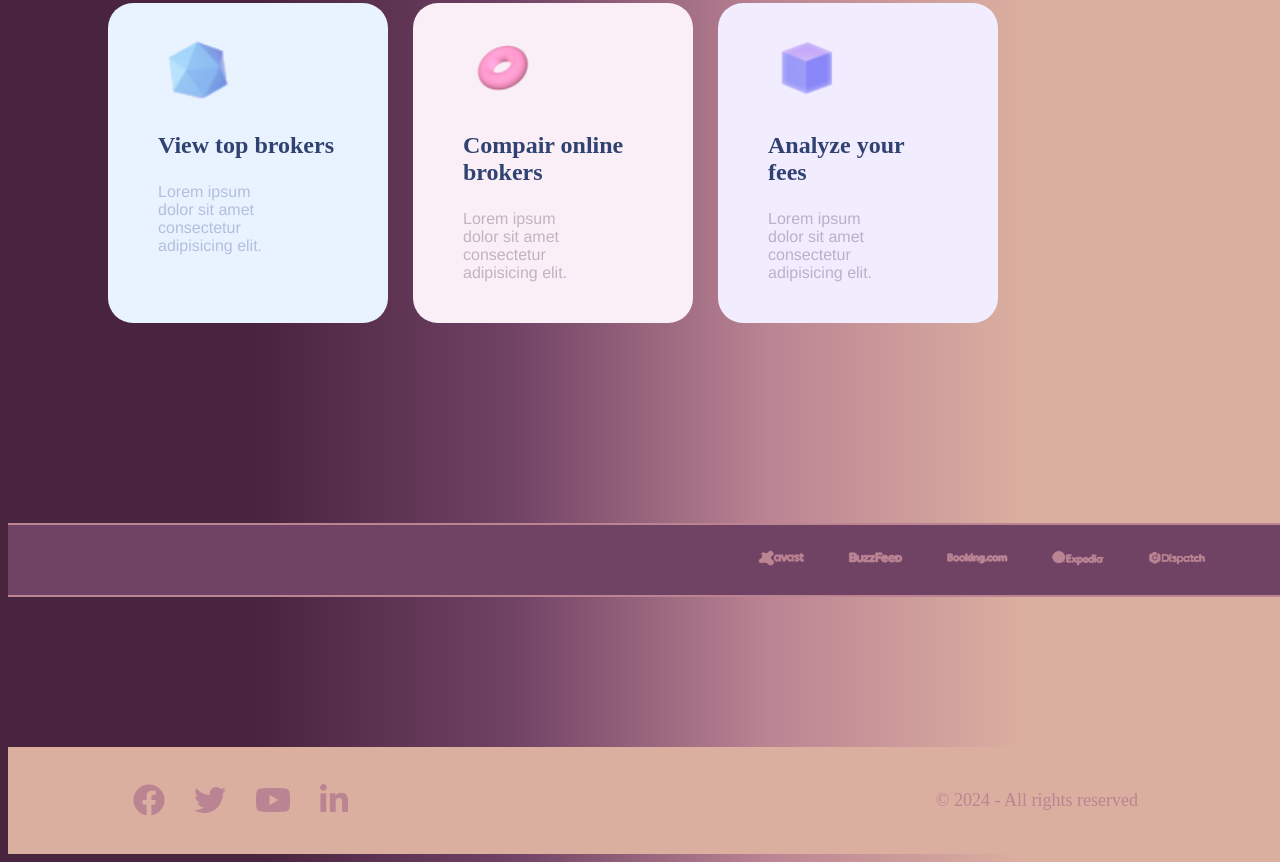
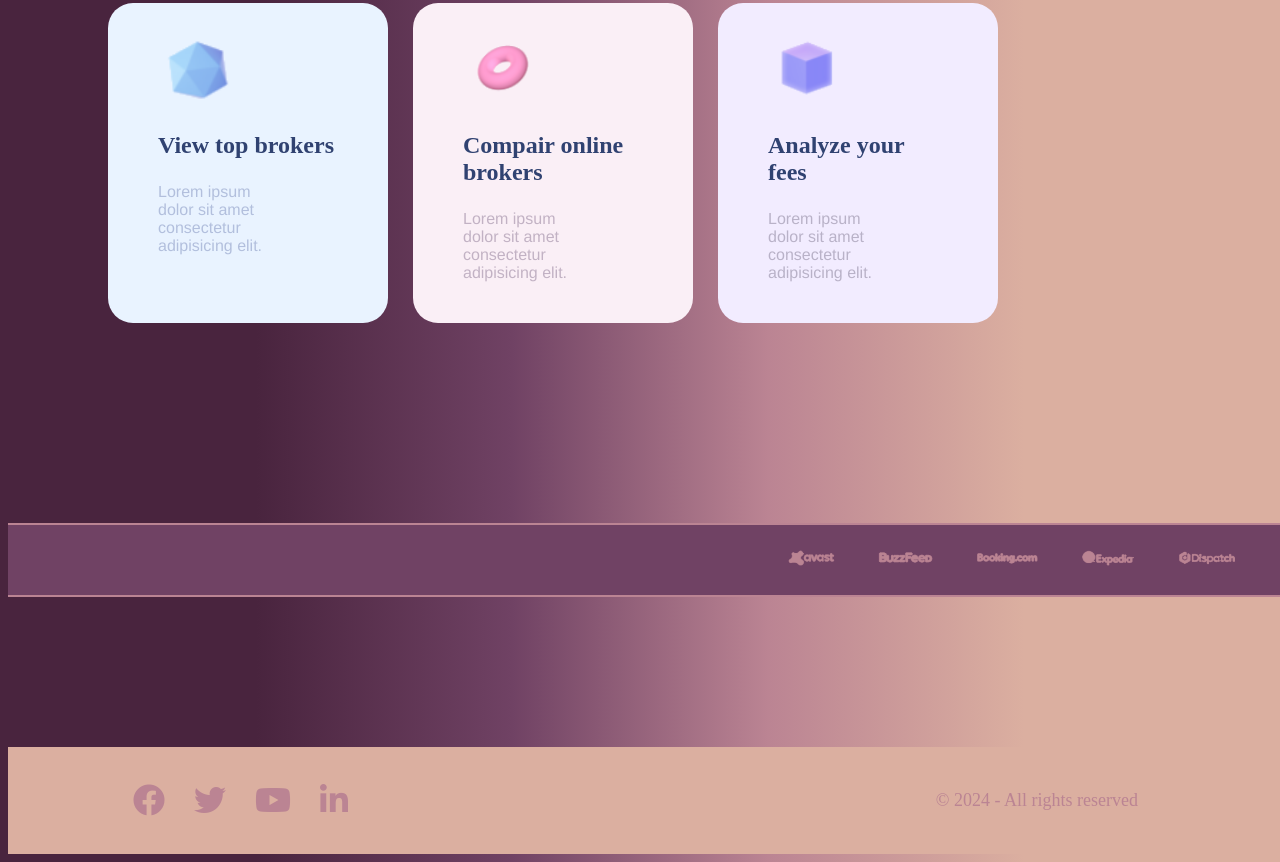
Before and after one commit to Darkera007/51-grupe-easy-money, a plain HTML site: page index.html in a window 1280 px wide. Shown: the part 1322-2184 px from the top of the page. Drawn offline with Linux system fonts and the light colour scheme.

Commit message:
Update style.css

```diff
--- a/css/style.css
+++ b/css/style.css
@@ -278,7 +278,7 @@
 .brand-list img{
     width: 40%;
     height: 40%;
-   margin-left: 720px;
+   margin-left: 750px;
    border: 500px red;
 
 
```
